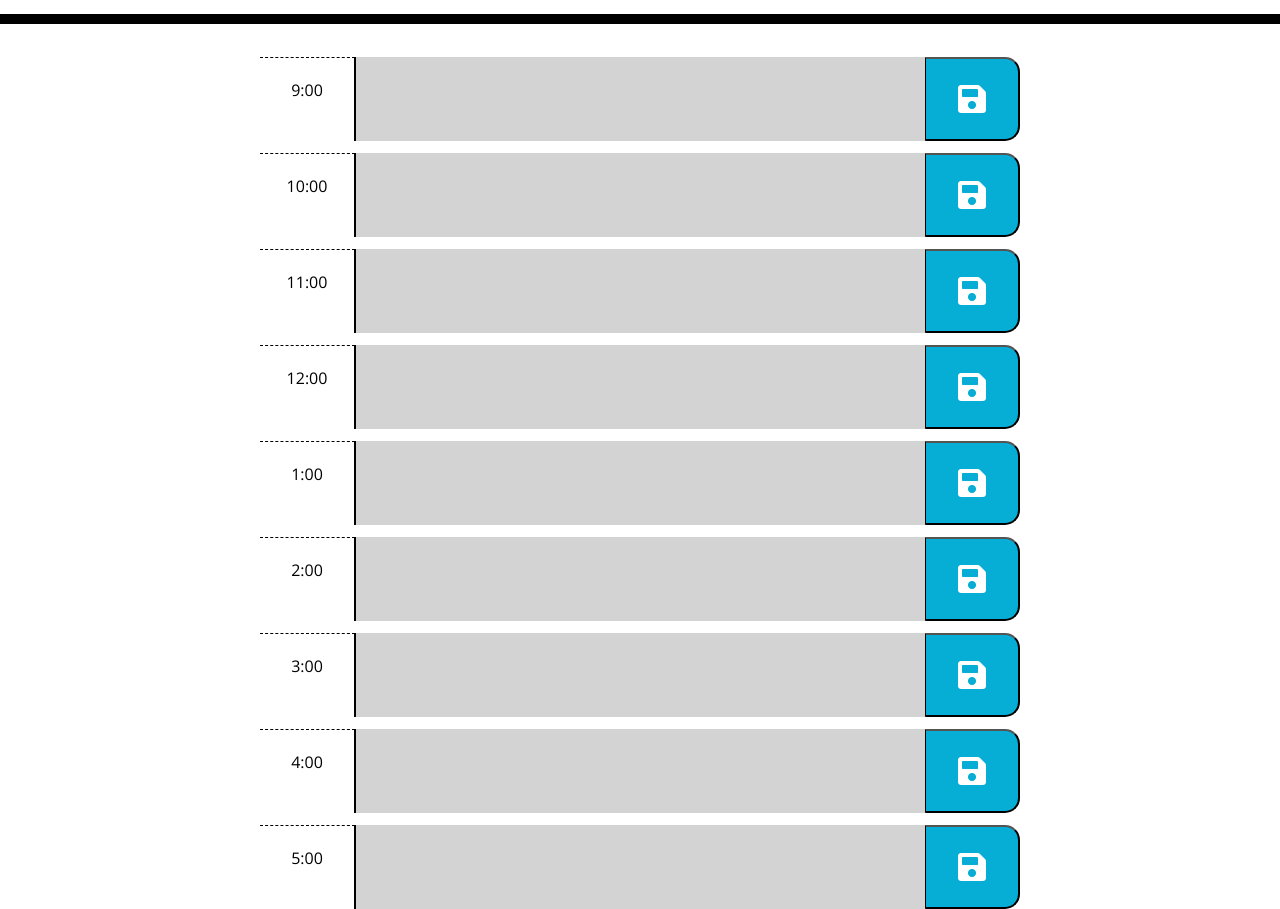
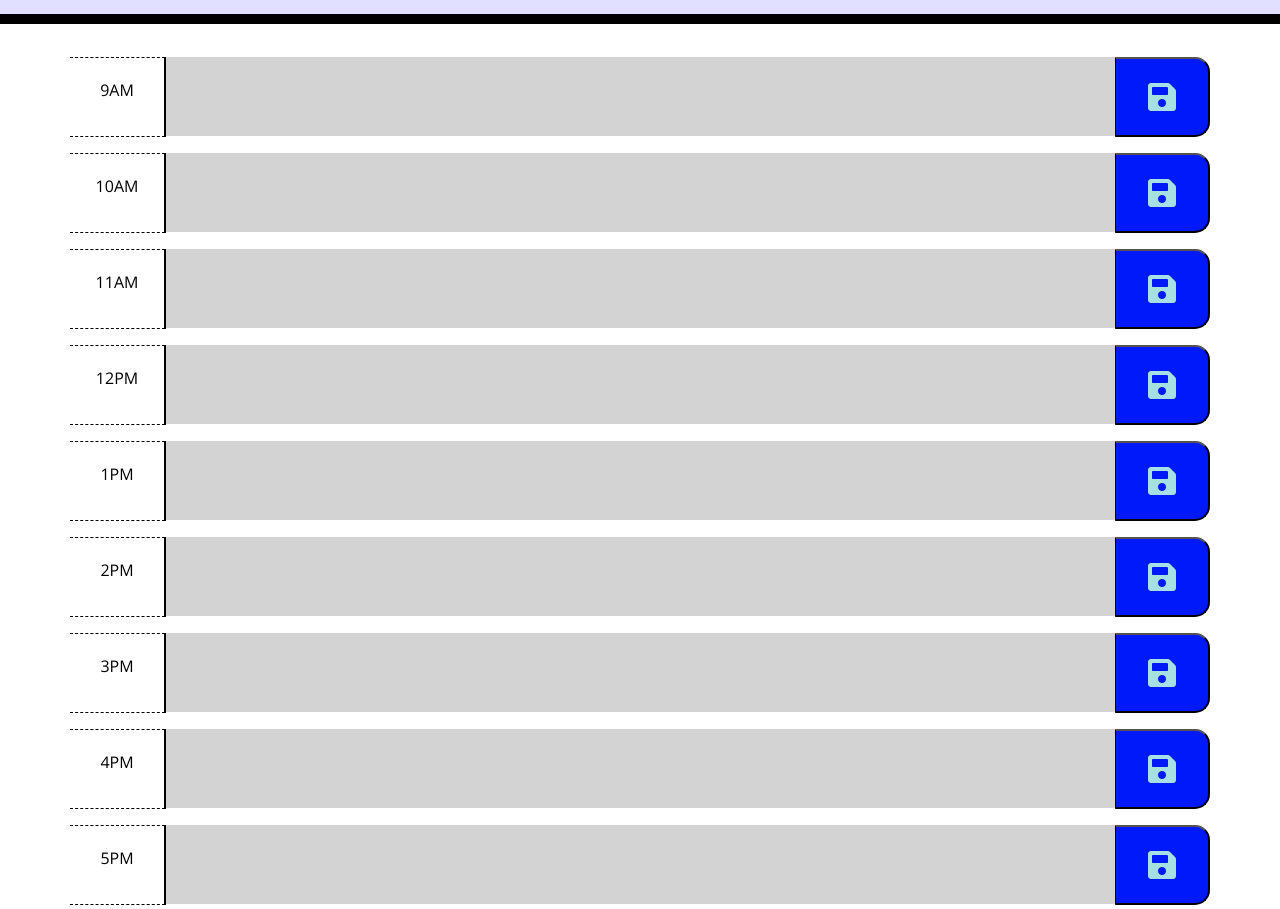
Before and after one commit to jasonchun7/hw-5-workday-scheduler, a plain HTML site: page index.html in a window 1280 px wide. Shown: the part 280-1189 px from the top of the page. Drawn offline with nearby package versions, Linux system fonts and the light colour scheme.

Commit message:
created a variable in JS for the save button for the function to store in local storage. created functions for time block colors, the save button, and the events to save to local storage even after you refresh the page. changed the background color and color for some texts including the jumbotron and the save buttons. created a README with the deployed site and a small gif of the demo on how the application works.

```diff
--- a/Develop/script.js
+++ b/Develop/script.js
@@ -1,2 +1,47 @@
-var currentDay = moment().format('dddd, MMMM Mo');
-$('#currentDay').text(currentDay);
+// current day displayed using moment.js
+$('#currentDay').text(moment().format('dddd, MMMM Mo'));
+
+// variable for save button for click function
+var saveBtn = $('.saveBtn');
+
+// color coded for timeblocks to be in the past, present, or future
+function timeBlockColor() {
+    var hour = moment().hours();
+
+    $('.time-block').each(function() {
+        var currHour = parseInt($(this).attr('id'));
+
+        if (currHour > hour) {
+            $(this).addClass('future');
+        } else if (currHour === hour) {
+            $(this).addClass('present');
+        } else {
+            $(this).addClass('past');
+        }
+    })
+};
+
+// save button function to save to local storage
+saveBtn.on('click', function() {
+    var time = $(this).siblings('.hour').text();
+    var description = $(this).siblings('.description').val();
+
+    localStorage.setItem(time, description);
+});
+
+
+// function to keep saved events in local storage even after refresh
+function events() {
+    $('.hour').each(function() {
+        var currHour = $(this).text();
+        var currPlan = localStorage.getItem(currHour);
+
+        if(currPlan !== null) {
+            $(this).siblings('.description').val(currPlan);
+
+        }
+    })
+};
+
+timeBlockColor();
+events();
--- a/Develop/style.css
+++ b/Develop/style.css
@@ -17,21 +17,16 @@ textarea {
   padding: 10px;
 }
 
-p {
-  margin-top: 0;
-  margin-bottom: 1rem;
-}
-
-div {
-  display: block;
-}
-
 .jumbotron {
   text-align: center;
-  background-color: transparent;
+  background-color:rgb(225, 225, 255);
   color: black;
   border-radius: 0;
   border-bottom: 10px solid black;
+}
+
+#currentDay {
+  color:rgb(4, 8, 248);
 }
 
 .description {
@@ -47,16 +42,13 @@ div {
   white-space: pre-wrap;
   height: 80px;
   border-top: 1px solid white;
-  display: flex;
-  flex-wrap: wrap;
-  margin-right: -15px;
-  margin-left: -15px;
 }
 
 .hour {
   background-color: #ffffff;
   color: #000000;
   border-top: 1px dashed #000000;
+  border-bottom: 1px dashed #000000;
   border-right: 1px solid #000000;
 }
 
@@ -71,17 +63,18 @@ div {
 }
 
 .future {
-  background-color: #77dd77;
+  background-color: #02bd02;
   color: white;
-  border: 1px solid #000000;
+  /* border: 1px solid #000000; */
 }
 
 .saveBtn {
   border-left: 1px solid black;
   border-top-right-radius: 15px;
   border-bottom-right-radius: 15px;
-  background-color: #06aed5;
-  color: white;
+  background-color: #0019fa;
+  color: rgb(166, 224, 228);
+
 }
 
 .saveBtn i:hover {
--- a/index.html
+++ b/index.html
@@ -28,78 +28,67 @@
       <p class="lead text-center">A simple calendar app for scheduling your work day</p>
       <p id="currentDay" class="lead"></p>
     </header>
-    <div class="container time-block">
-      <!-- Timeblocks go here -->
-
-        <container class='row' id='hour-9'>
-          <div class='col-2'></div>
-          <div class='hour w-25 p-4 col-1'>9:00</div>
-          <textarea class='description w-50 p-4 col-6 past hour-9'></textarea>
-          <button class='saveBtn w-25 p-4 col-1 fas fa-save fa-2x'></button>
+    <div class="container">
+        <container class='row time-block' id='9'>
+          <div class='hour w-25 p-4 col-1'>9AM</div>
+          <textarea class='description w-50 p-4 col-10'></textarea>
+          <button class='saveBtn col-1 fas fa-save fa-2x'></button>
           <div class='col-2'></div>
         </container>
         <p></p>
-        <container class='row' id='hour-10'>
-          <div class='col-2'></div>
-          <div class='hour w-25 p-4 col-1'>10:00</div>
-          <textarea class='description w-50 p-4 col-6 past hour-10'></textarea>
-          <button class='saveBtn w-25 p-4 col-1 fas fa-save fa-2x'></button>
+        <container class='row time-block' id='10'>
+          <div class='hour w-25 p-4 col-1'>10AM</div>
+          <textarea class='description w-50 p-4 col-10'></textarea>
+          <button class='saveBtn col-1 fas fa-save fa-2x'></button>
           <div class='col-2'></div>
         </container>
         <p></p>
-        <container class='row' id='hour-11'>
-          <div class='col-2'></div>
-          <div class='hour w-25 p-4 col-1'>11:00</div>
-          <textarea class='description w-50 p-4 col-6 past hour-11'></textarea>
-          <button class='saveBtn w-25 p-4 col-1 fas fa-save fa-2x'></button>
+        <container class='row time-block' id='11'>
+          <div class='hour w-25 p-4 col-1'>11AM</div>
+          <textarea class='description w-50 p-4 col-10'></textarea>
+          <button class='saveBtn col-1 fas fa-save fa-2x'></button>
           <div class='col-2'></div>
         </container>
         <p></p>
-        <container class='row' id='hour-12'>
-          <div class='col-2'></div>
-          <div class='hour w-25 p-4 col-1'>12:00</div>
-          <textarea class='description w-50 p-4 col-6 past hour-12'></textarea>
-          <button class='saveBtn w-25 p-4 col-1 fas fa-save fa-2x'></button>
+        <container class='row time-block' id='12'>
+          <div class='hour w-25 p-4 col-1'>12PM</div>
+          <textarea class='description w-50 p-4 col-10'></textarea>
+          <button class='saveBtn col-1 fas fa-save fa-2x'></button>
           <div class='col-2'></div>
         </container>
         <p></p>
-        <container class='row' id='hour-1'>
-          <div class='col-2'></div>
-          <div class='hour w-25 p-4 col-1'>1:00</div>
-          <textarea class='description w-50 p-4 col-6 past hour-1'></textarea>
-          <button class='saveBtn w-25 p-4 col-1 fas fa-save fa-2x'></button>
+        <container class='row time-block' id='13'>
+          <div class='hour w-25 p-4 col-1'>1PM</div>
+          <textarea class='description w-50 p-4 col-10'></textarea>
+          <button class='saveBtn col-1 fas fa-save fa-2x'></button>
           <div class='col-2'></div>
         </container>
         <p></p>
-        <container class='row' id='hour-2'>
-          <div class='col-2'></div>
-          <div class='hour w-25 p-4 col-1'>2:00</div>
-          <textarea class='description w-50 p-4 col-6 past hour-2'></textarea>
-          <button class='saveBtn w-25 p-4 col-1 fas fa-save fa-2x'></button>
+        <container class='row time-block' id='14'>
+          <div class='hour w-25 p-4 col-1'>2PM</div>
+          <textarea class='description w-50 p-4 col-10'></textarea>
+          <button class='saveBtn col-1 fas fa-save fa-2x'></button>
           <div class='col-2'></div>
         </container>
         <p></p>
-        <container class='row' id='hour-3'>
-          <div class='col-2'></div>
-          <div class='hour w-25 p-4 col-1'>3:00</div>
-          <textarea class='description w-50 p-4 col-6 past hour-3'></textarea>
-          <button class='saveBtn w-25 p-4 col-1 fas fa-save fa-2x'></button>
+        <container class='row time-block' id='15'>
+          <div class='hour w-25 p-4 col-1'>3PM</div>
+          <textarea class='description w-50 p-4 col-10'></textarea>
+          <button class='saveBtn col-1 fas fa-save fa-2x'></button>
           <div class='col-2'></div>
         </container>
         <p></p>
-        <container class='row' id='hour-4'>
-          <div class='col-2'></div>
-          <div class='hour w-25 p-4 col-1'>4:00</div>
-          <textarea class='description w-50 p-4 col-6 past hour-4'></textarea>
-          <button class='saveBtn w-25 p-4 col-1 fas fa-save fa-2x'></button>
+        <container class='row time-block' id='16'>
+          <div class='hour w-25 p-4 col-1'>4PM</div>
+          <textarea class='description w-50 p-4 col-10'></textarea>
+          <button class='saveBtn col-1 fas fa-save fa-2x'></button>
           <div class='col-2'></div>
         </container>
         <p></p>
-        <container class='row' id='hour-5'>
-          <div class='col-2'></div>
-          <div class='hour w-25 p-4 col-1'>5:00</div>
-          <textarea class='description w-50 p-4 col-6 past hour-5'></textarea>
-          <button class='saveBtn w-25 p-4 col-1 fas fa-save fa-2x'></button>
+        <container class='row time-block' id='17'>
+          <div class='hour w-25 p-4 col-1'>5PM</div>
+          <textarea class='description w-50 p-4 col-10'></textarea>
+          <button class='saveBtn col-1 fas fa-save fa-2x'></button>
           <div class='col-2'></div>
         </container>
 
```
Also changed, not shown: Assets/displayblocks.png (added), Assets/fulldemo.gif (added), Assets/landingpage.png (added), 3 other files.
